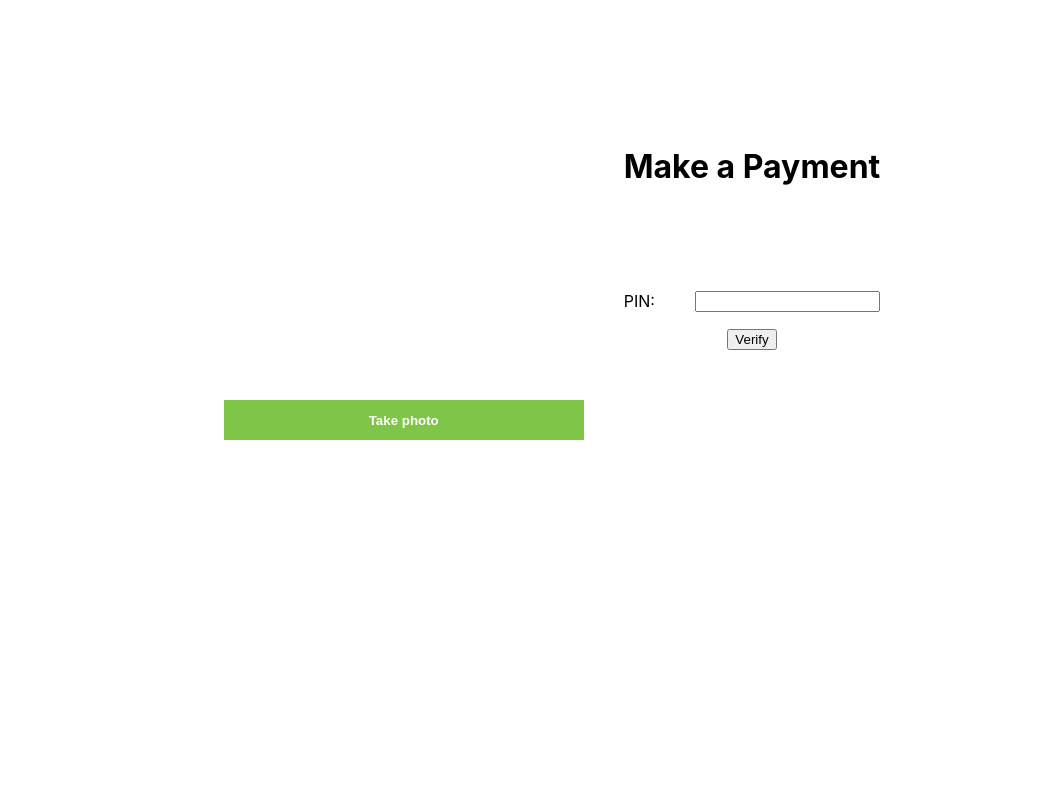
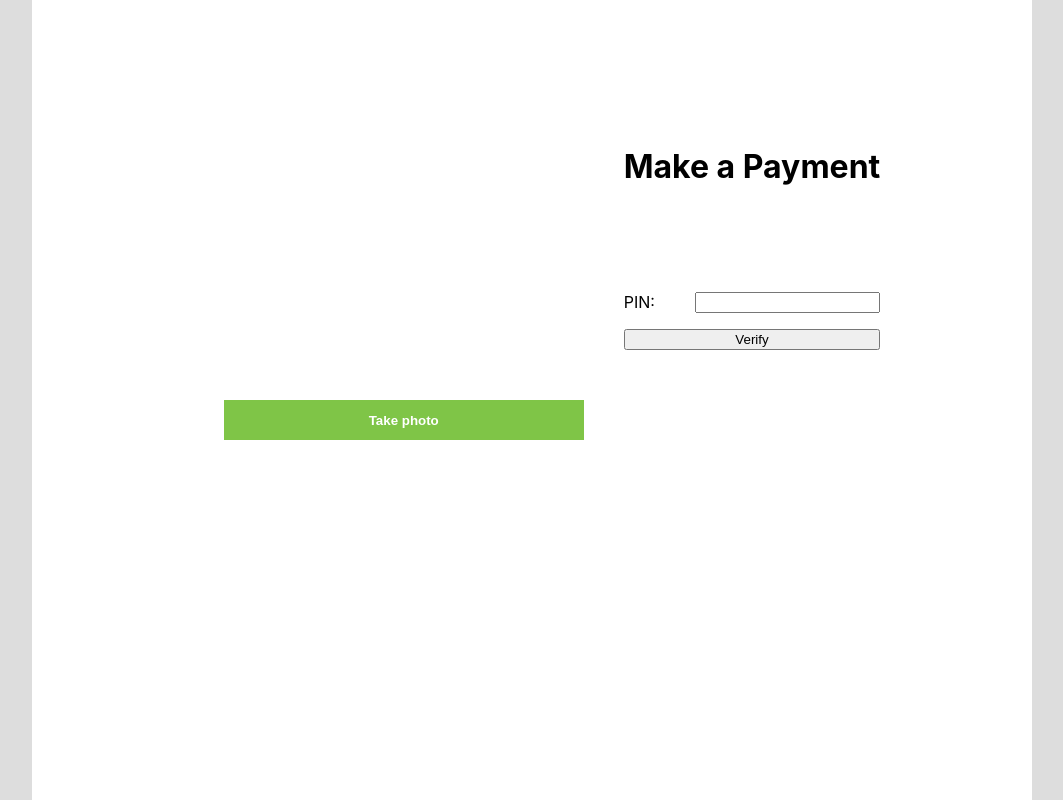
Before and after one commit to vyacheslavkozyrev/recognition, a React (Create React App) app: page /login in a window 1280 px wide. Shown: the whole page, without its empty margins (108-1171 px from the left). Built offline with nearby package versions, Linux system fonts and the light colour scheme; no server answers.

Commit message:
css update

```diff
--- a/src/routes/Login.css
+++ b/src/routes/Login.css
@@ -1,5 +1,7 @@
 .Login {
   text-align: center;
+  background-color: #dddddd;
+  height: 100vh;
 }
 
 .Login-logo {
@@ -8,11 +10,11 @@
 
 .Login-header {
   background-color: #282c34;
-  min-height: 100vh;
+  height: 5em;
   display: flex;
-  flex-direction: column;
+  flex-direction: row;
   align-items: center;
-  justify-content: center;
+  justify-content: space-around;
   font-size: calc(10px + 2vmin);
   color: white;
 }
@@ -20,3 +22,45 @@
 .Login-link {
   color: #09d3ac;
 }
+
+.content {
+  max-width: 1000px;
+  margin: auto;
+  background-color: #ffffff;
+  height: 100%;
+}
+
+.userHeader {
+  display: flex;
+  align-items: center;
+  justify-content: center;
+  padding: 1em;
+}
+
+.userImage {
+  margin-right: 2em;
+}
+
+.loginForm {
+  display: flex;
+  flex-direction: column;
+}
+
+.formGroup {
+  display: flex;
+  flex-direction: row;
+  justify-content: space-between;
+  margin-bottom: 1em;
+}
+
+.formGroup > span {
+  margin-right: 1em;
+}
+
+.rightPanel {
+  display: flex;
+  flex-direction: column;
+  height: 14em;
+  justify-content: space-between;
+  align-content: space-between;
+}
--- a/src/routes/Login.tsx
+++ b/src/routes/Login.tsx
@@ -63,7 +63,7 @@ class Login extends Component<LoginProps, LoginState> {
             <Camera onTakePhoto={this.storeImage} />
             <div className="rightPanel">
               <h1>Make a Payment</h1>
-              <form onSubmit={this.sendImage} className="LoginForm">
+              <form onSubmit={this.sendImage} className="loginForm">
                 <div className="formGroup">
                   <span>PIN: </span>
                   <input id='pin' type="text" value={this.state.pin} onChange={this.updatePin} />
```
